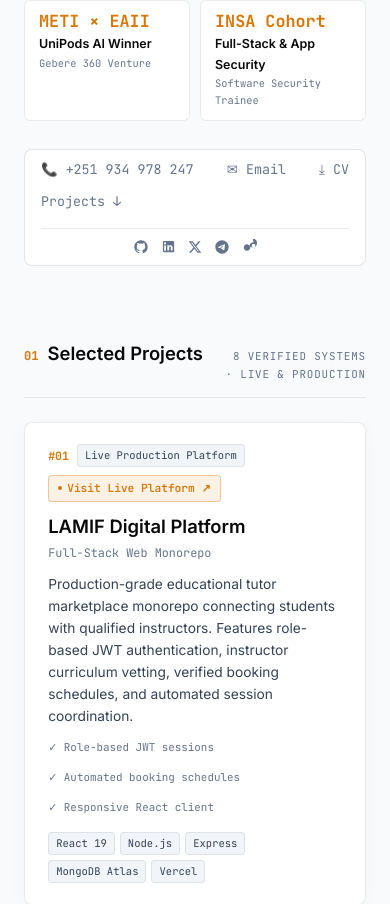
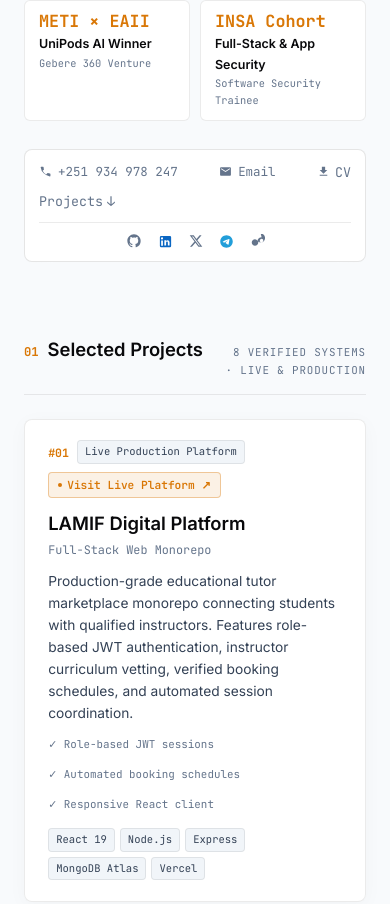
Before and after one commit to oumersalah2-cmd/AB-Site, a React (Vite) app: page / in a window 390 px wide. Shown: the part 1259-2163 px from the top of the page. Built offline with nearby package versions, Linux system fonts and the light colour scheme.

Commit message:
feat: add official SVG app logos to contact buttons and optimize mobile dock contact order

```diff
--- a/src/App.jsx
+++ b/src/App.jsx
@@ -682,16 +682,25 @@ export default function App() {
 
         /* Mobile Phone Optimization: Contact actions prioritized 1st/2nd */
         @media (max-width: 640px) {
+          .action-dock-container {
+            padding: 12px 14px !important;
+            gap: 12px !important;
+          }
           .action-dock-actions {
             order: 1 !important;
             width: 100% !important;
+            display: flex !important;
             justify-content: space-between !important;
-            margin-bottom: 6px !important;
+            align-items: center !important;
+            flex-wrap: wrap !important;
+            gap: 10px !important;
           }
           .action-dock-socials {
             order: 2 !important;
             width: 100% !important;
+            display: flex !important;
             justify-content: center !important;
+            gap: 16px !important;
             border-top: 1px solid ${colors.ruleBorder} !important;
             padding-top: 10px !important;
           }
@@ -1044,6 +1053,7 @@ export default function App() {
 
           {/* ── ACTION DOCK (WARM AMBER HOVER & CLEAN SVGS) ── */}
           <div
+            className="action-dock-container"
             style={{
               display: "flex",
               justifyContent: "space-between",
@@ -1080,7 +1090,7 @@ export default function App() {
                 title="LinkedIn: Abdusalam Oumer Aman"
                 className="dock-icon"
               >
-                <svg width="15" height="15" viewBox="0 0 24 24" fill="currentColor">
+                <svg width="15" height="15" viewBox="0 0 24 24" fill="#0A66C2">
                   <path d="M19 3a2 2 0 0 1 2 2v14a2 2 0 0 1-2 2H5a2 2 0 0 1-2-2V5a2 2 0 0 1 2-2h14m-.5 15.5v-5.3a3.26 3.26 0 0 0-3.26-3.26c-.85 0-1.84.52-2.28 1.3v-1.11h-2.79v8.37h2.79v-4.93c0-.77.62-1.4 1.39-1.4a1.4 1.4 0 0 1 1.4 1.4v4.93h2.75M6.46 8.76a1.68 1.68 0 0 0 1.68-1.68c0-.93-.75-1.69-1.68-1.69a1.69 1.69 0 0 0-1.69 1.69c0 .93.76 1.68 1.69 1.68m1.39 9.94v-8.37H5.07v8.37h2.78z" />
                 </svg>
               </a>
@@ -1106,7 +1116,7 @@ export default function App() {
                 title="Telegram: @ggedAbdusay"
                 className="dock-icon"
               >
-                <svg width="16" height="16" viewBox="0 0 24 24" fill="currentColor">
+                <svg width="15" height="15" viewBox="0 0 24 24" fill="#229ED9">
                   <path d="M12 2C6.48 2 2 6.48 2 12s4.48 10 10 10 10-4.48 10-10S17.52 2 12 2zm4.64 6.8c-.15 1.58-.8 5.42-1.13 7.19-.14.75-.42 1-.68 1.03-.58.05-1.02-.38-1.58-.75-.88-.58-1.38-.94-2.23-1.5-.99-.65-.35-1.01.22-1.59.15-.15 2.71-2.48 2.76-2.69a.2.2 0 00-.05-.18c-.06-.05-.14-.03-.21-.02-.09.02-1.49.95-4.22 2.79-.4.27-.76.41-1.08.4-.36-.01-1.04-.2-1.55-.37-.63-.2-1.12-.31-1.08-.66.02-.18.27-.36.74-.55 2.92-1.27 4.86-2.11 5.83-2.51 2.78-1.16 3.35-1.36 3.73-1.36.08 0 .27.02.39.12.1.08.13.19.14.27-.01.06.01.24 0 .38z" />
                 </svg>
               </a>
@@ -1127,34 +1137,78 @@ export default function App() {
 
             {/* Right: Actions */}
             <div className="action-dock-actions" style={{ display: "flex", alignItems: "center", gap: "14px", fontSize: "0.78rem", flexWrap: "wrap" }}>
-              <button
+              <a
+                href={`tel:${PROFILE.phone}`}
                 onClick={copyPhone}
                 className="font-mono dock-action"
-                style={{ background: "none", border: "none", cursor: "pointer", padding: 0 }}
-                title="Copy phone: +251 934 978 247"
-              >
-                📞 {copiedPhone ? "Copied Phone!" : PROFILE.phoneDisplay}
-              </button>
-              <button
+                style={{
+                  display: "inline-flex",
+                  alignItems: "center",
+                  gap: "6px",
+                  textDecoration: "none",
+                  cursor: "pointer",
+                }}
+                title="Call or copy: +251 934 978 247"
+              >
+                <svg width="13" height="13" viewBox="0 0 24 24" fill="currentColor">
+                  <path d="M6.62 10.79a15.053 15.053 0 006.59 6.59l2.2-2.2a1 1 0 011.02-.24 11.72 11.72 0 003.68.59 1 1 0 011 1v3.5a1 1 0 01-1 1A19.93 19.93 0 013 4a1 1 0 011-1h3.5a1 1 0 011 1 11.72 11.72 0 00.59 3.68 1 1 0 01-.24 1.02l-2.23 2.09z" />
+                </svg>
+                <span>{copiedPhone ? "Copied Phone!" : PROFILE.phoneDisplay}</span>
+              </a>
+
+              <a
+                href={`mailto:${PROFILE.email}`}
                 onClick={copyEmail}
                 className="font-mono dock-action"
-                style={{ background: "none", border: "none", cursor: "pointer", padding: 0 }}
-              >
-                ✉ {copiedEmail ? "Copied!" : "Email"}
-              </button>
+                style={{
+                  display: "inline-flex",
+                  alignItems: "center",
+                  gap: "6px",
+                  textDecoration: "none",
+                  cursor: "pointer",
+                }}
+                title="Email or copy: oumersalah2@gmail.com"
+              >
+                <svg width="13" height="13" viewBox="0 0 24 24" fill="currentColor">
+                  <path d="M20 4H4c-1.1 0-1.99.9-1.99 2L2 18c0 1.1.9 2 2 2h16c1.1 0 2-.9 2-2V6c0-1.1-.9-2-2-2zm0 4l-8 5-8-5V6l8 5 8-5v2z" />
+                </svg>
+                <span>{copiedEmail ? "Copied Email!" : "Email"}</span>
+              </a>
+
               <button
                 onClick={() => setCvModalOpen(true)}
                 className="font-mono dock-action"
-                style={{ background: "none", border: "none", cursor: "pointer", padding: 0 }}
-              >
-                ⤓ CV
+                style={{
+                  background: "none",
+                  border: "none",
+                  cursor: "pointer",
+                  padding: 0,
+                  display: "inline-flex",
+                  alignItems: "center",
+                  gap: "5px",
+                }}
+              >
+                <svg width="13" height="13" viewBox="0 0 24 24" fill="currentColor">
+                  <path d="M19 9h-4V3H9v6H5l7 7 7-7zM5 18v2h14v-2H5z" />
+                </svg>
+                <span>CV</span>
               </button>
+
               <button
                 onClick={() => scrollToSection("projects")}
                 className="font-mono dock-action"
-                style={{ background: "none", border: "none", cursor: "pointer", padding: 0 }}
-              >
-                Projects ↓
+                style={{
+                  background: "none",
+                  border: "none",
+                  cursor: "pointer",
+                  padding: 0,
+                  display: "inline-flex",
+                  alignItems: "center",
+                  gap: "4px",
+                }}
+              >
+                <span>Projects</span>
+                <span>↓</span>
               </button>
             </div>
           </div>
@@ -1584,7 +1638,7 @@ export default function App() {
                 style={{
                   display: "inline-flex",
                   alignItems: "center",
-                  gap: "6px",
+                  gap: "7px",
                   backgroundColor: colors.accent,
                   color: isDark ? "#0f1422" : "#ffffff",
                   fontSize: "0.78rem",
@@ -1596,7 +1650,10 @@ export default function App() {
                   transition: "all 0.15s ease",
                 }}
               >
-                {copiedPhone ? "✓ Copied Phone!" : `📞 Call: ${PROFILE.phoneDisplay}`}
+                <svg width="14" height="14" viewBox="0 0 24 24" fill="currentColor">
+                  <path d="M6.62 10.79a15.053 15.053 0 006.59 6.59l2.2-2.2a1 1 0 011.02-.24 11.72 11.72 0 003.68.59 1 1 0 011 1v3.5a1 1 0 01-1 1A19.93 19.93 0 013 4a1 1 0 011-1h3.5a1 1 0 011 1 11.72 11.72 0 00.59 3.68 1 1 0 01-.24 1.02l-2.23 2.09z" />
+                </svg>
+                <span>{copiedPhone ? "✓ Copied Phone!" : `Call: ${PROFILE.phoneDisplay}`}</span>
               </button>
 
               {/* Copy Email Button */}
@@ -1605,7 +1662,7 @@ export default function App() {
                 style={{
                   display: "inline-flex",
                   alignItems: "center",
-                  gap: "6px",
+                  gap: "7px",
                   backgroundColor: colors.pillBg,
                   color: colors.textHeading,
                   fontSize: "0.78rem",
@@ -1617,7 +1674,10 @@ export default function App() {
                   transition: "all 0.15s ease",
                 }}
               >
-                {copiedEmail ? "✓ Copied oumersalah2@gmail.com" : "✉ oumersalah2@gmail.com"}
+                <svg width="14" height="14" viewBox="0 0 24 24" fill="currentColor">
+                  <path d="M20 4H4c-1.1 0-1.99.9-1.99 2L2 18c0 1.1.9 2 2 2h16c1.1 0 2-.9 2-2V6c0-1.1-.9-2-2-2zm0 4l-8 5-8-5V6l8 5 8-5v2z" />
+                </svg>
+                <span>{copiedEmail ? "✓ Copied Email!" : PROFILE.email}</span>
               </button>
 
               {/* LinkedIn */}
@@ -1628,7 +1688,7 @@ export default function App() {
                 style={{
                   display: "inline-flex",
                   alignItems: "center",
-                  gap: "6px",
+                  gap: "7px",
                   backgroundColor: colors.pillBg,
                   color: colors.textSub,
                   fontSize: "0.78rem",
@@ -1637,9 +1697,13 @@ export default function App() {
                   borderRadius: "6px",
                   border: `1px solid ${colors.pillBorder}`,
                   textDecoration: "none",
+                  transition: "all 0.15s ease",
                 }}
               >
-                LinkedIn ↗
+                <svg width="15" height="15" viewBox="0 0 24 24" fill="#0A66C2">
+                  <path d="M19 3a2 2 0 0 1 2 2v14a2 2 0 0 1-2 2H5a2 2 0 0 1-2-2V5a2 2 0 0 1 2-2h14m-.5 15.5v-5.3a3.26 3.26 0 0 0-3.26-3.26c-.85 0-1.84.52-2.28 1.3v-1.11h-2.79v8.37h2.79v-4.93c0-.77.62-1.4 1.39-1.4a1.4 1.4 0 0 1 1.4 1.4v4.93h2.75M6.46 8.76a1.68 1.68 0 0 0 1.68-1.68c0-.93-.75-1.69-1.68-1.69a1.69 1.69 0 0 0-1.69 1.69c0 .93.76 1.68 1.69 1.68m1.39 9.94v-8.37H5.07v8.37h2.78z" />
+                </svg>
+                <span>LinkedIn ↗</span>
               </a>
 
               {/* X / Twitter */}
@@ -1650,7 +1714,7 @@ export default function App() {
                 style={{
                   display: "inline-flex",
                   alignItems: "center",
-                  gap: "6px",
+                  gap: "7px",
                   backgroundColor: colors.pillBg,
                   color: colors.textSub,
                   fontSize: "0.78rem",
@@ -1659,9 +1723,13 @@ export default function App() {
                   borderRadius: "6px",
                   border: `1px solid ${colors.pillBorder}`,
                   textDecoration: "none",
+                  transition: "all 0.15s ease",
                 }}
               >
-                X: @titanic66834 ↗
+                <svg width="14" height="14" viewBox="0 0 24 24" fill="currentColor">
+                  <path d="M18.244 2.25h3.308l-7.227 8.26 8.502 11.24H16.17l-5.214-6.817L4.99 21.75H1.68l7.73-8.835L1.254 2.25H8.08l4.713 6.231zm-1.161 17.52h1.833L7.084 4.126H5.117z" />
+                </svg>
+                <span>X: @titanic66834 ↗</span>
               </a>
 
               {/* Telegram */}
@@ -1672,7 +1740,7 @@ export default function App() {
                 style={{
                   display: "inline-flex",
                   alignItems: "center",
-                  gap: "6px",
+                  gap: "7px",
                   backgroundColor: colors.pillBg,
                   color: colors.textSub,
                   fontSize: "0.78rem",
@@ -1681,9 +1749,39 @@ export default function App() {
                   borderRadius: "6px",
                   border: `1px solid ${colors.pillBorder}`,
                   textDecoration: "none",
+                  transition: "all 0.15s ease",
                 }}
               >
-                Telegram: @ggedAbdusay ↗
+                <svg width="15" height="15" viewBox="0 0 24 24" fill="#229ED9">
+                  <path d="M12 2C6.48 2 2 6.48 2 12s4.48 10 10 10 10-4.48 10-10S17.52 2 12 2zm4.64 6.8c-.15 1.58-.8 5.42-1.13 7.19-.14.75-.42 1-.68 1.03-.58.05-1.02-.38-1.58-.75-.88-.58-1.38-.94-2.23-1.5-.99-.65-.35-1.01.22-1.59.15-.15 2.71-2.48 2.76-2.69a.2.2 0 00-.05-.18c-.06-.05-.14-.03-.21-.02-.09.02-1.49.95-4.22 2.79-.4.27-.76.41-1.08.4-.36-.01-1.04-.2-1.55-.37-.63-.2-1.12-.31-1.08-.66.02-.18.27-.36.74-.55 2.92-1.27 4.86-2.11 5.83-2.51 2.78-1.16 3.35-1.36 3.73-1.36.08 0 .27.02.39.12.1.08.13.19.14.27-.01.06.01.24 0 .38z" />
+                </svg>
+                <span>Telegram: @ggedAbdusay ↗</span>
+              </a>
+
+              {/* GitHub */}
+              <a
+                href={PROFILE.github}
+                target="_blank"
+                rel="noreferrer"
+                style={{
+                  display: "inline-flex",
+                  alignItems: "center",
+                  gap: "7px",
+                  backgroundColor: colors.pillBg,
+                  color: colors.textSub,
+                  fontSize: "0.78rem",
+                  fontWeight: 500,
+                  padding: "8px 14px",
+                  borderRadius: "6px",
+                  border: `1px solid ${colors.pillBorder}`,
+                  textDecoration: "none",
+                  transition: "all 0.15s ease",
+                }}
+              >
+                <svg width="15" height="15" viewBox="0 0 24 24" fill="currentColor">
+                  <path fillRule="evenodd" clipRule="evenodd" d="M12 2C6.477 2 2 6.484 2 12.017c0 4.425 2.865 8.18 6.839 9.504.5.092.682-.217.682-.483 0-.237-.008-.868-.013-1.703-2.782.605-3.369-1.343-3.369-1.343-.454-1.158-1.11-1.466-1.11-1.466-.908-.62.069-.608.069-.608 1.003.07 1.53 1.032 1.53 1.032.892 1.53 2.341 1.088 2.91.832.092-.647.35-1.088.636-1.338-2.22-.253-4.555-1.113-4.555-4.951 0-1.093.39-1.988 1.029-2.688-.103-.253-.446-1.272.098-2.65 0 0 .84-.27 2.75 1.026A9.564 9.564 0 0112 6.844c.85.004 1.705.115 2.504.337 1.909-1.296 2.747-1.027 2.747-1.027.546 1.379.202 2.398.1 2.651.64.7 1.028 1.595 1.028 2.688 0 3.848-2.339 4.695-4.566 4.943.359.309.678.92.678 1.855 0 1.338-.012 2.419-.012 2.747 0 .268.18.58.688.482A10.019 10.019 0 0022 12.017C22 6.484 17.522 2 12 2z" />
+                </svg>
+                <span>GitHub ↗</span>
               </a>
 
               {/* FlowCV Modal Button */}
@@ -1692,7 +1790,7 @@ export default function App() {
                 style={{
                   display: "inline-flex",
                   alignItems: "center",
-                  gap: "6px",
+                  gap: "7px",
                   backgroundColor: colors.pillBg,
                   color: colors.textSub,
                   fontSize: "0.78rem",
@@ -1701,9 +1799,13 @@ export default function App() {
                   borderRadius: "6px",
                   border: `1px solid ${colors.pillBorder}`,
                   cursor: "pointer",
+                  transition: "all 0.15s ease",
                 }}
               >
-                Download CV (PDF) 📄
+                <svg width="14" height="14" viewBox="0 0 24 24" fill="currentColor">
+                  <path d="M19 9h-4V3H9v6H5l7 7 7-7zM5 18v2h14v-2H5z" />
+                </svg>
+                <span>Download CV (PDF)</span>
               </button>
             </div>
           </div>
@@ -1726,21 +1828,36 @@ export default function App() {
           <div className="font-mono">
             © 2026 Abdusalam Oumer Aman · Software Engineering @ AAU · Addis Ababa, Ethiopia
           </div>
-          <div style={{ display: "flex", gap: "14px", flexWrap: "wrap" }}>
-            <a href={PROFILE.github} target="_blank" rel="noreferrer" className="font-mono dock-action">
-              GitHub
+          <div style={{ display: "flex", gap: "14px", flexWrap: "wrap", alignItems: "center" }}>
+            <a href={PROFILE.github} target="_blank" rel="noreferrer" className="font-mono dock-action" style={{ display: "inline-flex", alignItems: "center", gap: "4px" }}>
+              <svg width="13" height="13" viewBox="0 0 24 24" fill="currentColor">
+                <path fillRule="evenodd" clipRule="evenodd" d="M12 2C6.477 2 2 6.484 2 12.017c0 4.425 2.865 8.18 6.839 9.504.5.092.682-.217.682-.483 0-.237-.008-.868-.013-1.703-2.782.605-3.369-1.343-3.369-1.343-.454-1.158-1.11-1.466-1.11-1.466-.908-.62.069-.608.069-.608 1.003.07 1.53 1.032 1.53 1.032.892 1.53 2.341 1.088 2.91.832.092-.647.35-1.088.636-1.338-2.22-.253-4.555-1.113-4.555-4.951 0-1.093.39-1.988 1.029-2.688-.103-.253-.446-1.272.098-2.65 0 0 .84-.27 2.75 1.026A9.564 9.564 0 0112 6.844c.85.004 1.705.115 2.504.337 1.909-1.296 2.747-1.027 2.747-1.027.546 1.379.202 2.398.1 2.651.64.7 1.028 1.595 1.028 2.688 0 3.848-2.339 4.695-4.566 4.943.359.309.678.92.678 1.855 0 1.338-.012 2.419-.012 2.747 0 .268.18.58.688.482A10.019 10.019 0 0022 12.017C22 6.484 17.522 2 12 2z" />
+              </svg>
+              <span>GitHub</span>
             </a>
-            <a href={PROFILE.linkedin} target="_blank" rel="noreferrer" className="font-mono dock-action">
-              LinkedIn
+            <a href={PROFILE.linkedin} target="_blank" rel="noreferrer" className="font-mono dock-action" style={{ display: "inline-flex", alignItems: "center", gap: "4px" }}>
+              <svg width="13" height="13" viewBox="0 0 24 24" fill="#0A66C2">
+                <path d="M19 3a2 2 0 0 1 2 2v14a2 2 0 0 1-2 2H5a2 2 0 0 1-2-2V5a2 2 0 0 1 2-2h14m-.5 15.5v-5.3a3.26 3.26 0 0 0-3.26-3.26c-.85 0-1.84.52-2.28 1.3v-1.11h-2.79v8.37h2.79v-4.93c0-.77.62-1.4 1.39-1.4a1.4 1.4 0 0 1 1.4 1.4v4.93h2.75M6.46 8.76a1.68 1.68 0 0 0 1.68-1.68c0-.93-.75-1.69-1.68-1.69a1.69 1.69 0 0 0-1.69 1.69c0 .93.76 1.68 1.69 1.68m1.39 9.94v-8.37H5.07v8.37h2.78z" />
+              </svg>
+              <span>LinkedIn</span>
             </a>
-            <a href={PROFILE.twitter} target="_blank" rel="noreferrer" className="font-mono dock-action">
-              X
+            <a href={PROFILE.twitter} target="_blank" rel="noreferrer" className="font-mono dock-action" style={{ display: "inline-flex", alignItems: "center", gap: "4px" }}>
+              <svg width="12" height="12" viewBox="0 0 24 24" fill="currentColor">
+                <path d="M18.244 2.25h3.308l-7.227 8.26 8.502 11.24H16.17l-5.214-6.817L4.99 21.75H1.68l7.73-8.835L1.254 2.25H8.08l4.713 6.231zm-1.161 17.52h1.833L7.084 4.126H5.117z" />
+              </svg>
+              <span>X</span>
             </a>
-            <a href={PROFILE.telegramChannel} target="_blank" rel="noreferrer" className="font-mono dock-action">
-              Telegram
+            <a href={PROFILE.telegramChannel} target="_blank" rel="noreferrer" className="font-mono dock-action" style={{ display: "inline-flex", alignItems: "center", gap: "4px" }}>
+              <svg width="13" height="13" viewBox="0 0 24 24" fill="#229ED9">
+                <path d="M12 2C6.48 2 2 6.48 2 12s4.48 10 10 10 10-4.48 10-10S17.52 2 12 2zm4.64 6.8c-.15 1.58-.8 5.42-1.13 7.19-.14.75-.42 1-.68 1.03-.58.05-1.02-.38-1.58-.75-.88-.58-1.38-.94-2.23-1.5-.99-.65-.35-1.01.22-1.59.15-.15 2.71-2.48 2.76-2.69a.2.2 0 00-.05-.18c-.06-.05-.14-.03-.21-.02-.09.02-1.49.95-4.22 2.79-.4.27-.76.41-1.08.4-.36-.01-1.04-.2-1.55-.37-.63-.2-1.12-.31-1.08-.66.02-.18.27-.36.74-.55 2.92-1.27 4.86-2.11 5.83-2.51 2.78-1.16 3.35-1.36 3.73-1.36.08 0 .27.02.39.12.1.08.13.19.14.27-.01.06.01.24 0 .38z" />
+              </svg>
+              <span>Telegram</span>
             </a>
-            <a href={PROFILE.upwork} target="_blank" rel="noreferrer" className="font-mono dock-action">
-              Upwork
+            <a href={PROFILE.upwork} target="_blank" rel="noreferrer" className="font-mono dock-action" style={{ display: "inline-flex", alignItems: "center", gap: "4px" }}>
+              <svg width="13" height="13" viewBox="0 0 24 24" fill="currentColor">
+                <path d="M18.561 13.158c-1.102 0-2.135-.467-3.074-1.227l.228-1.076.008-.042c.207-1.143.849-3.06 2.839-3.06 1.492 0 2.703 1.212 2.703 2.703-.001 1.489-1.212 2.702-2.704 2.702zm0-8.14c-3.254 0-5.46 2.046-6.19 4.341l-.417 1.854C11.13 9.47 9.873 8.358 8.01 8.358c-2.88 0-5.217 2.338-5.217 5.219 0 2.88 2.337 5.217 5.217 5.217 2.88 0 5.217-2.337 5.217-5.217 0-.585-.1-1.146-.282-1.669 1.139.878 2.569 1.411 4.135 1.411 3.864 0 7.008-3.144 7.008-7.009s-3.144-7.009-7.009-7.009z" />
+              </svg>
+              <span>Upwork</span>
             </a>
             <button
               onClick={() => window.scrollTo({ top: 0, behavior: "smooth" })}
```
